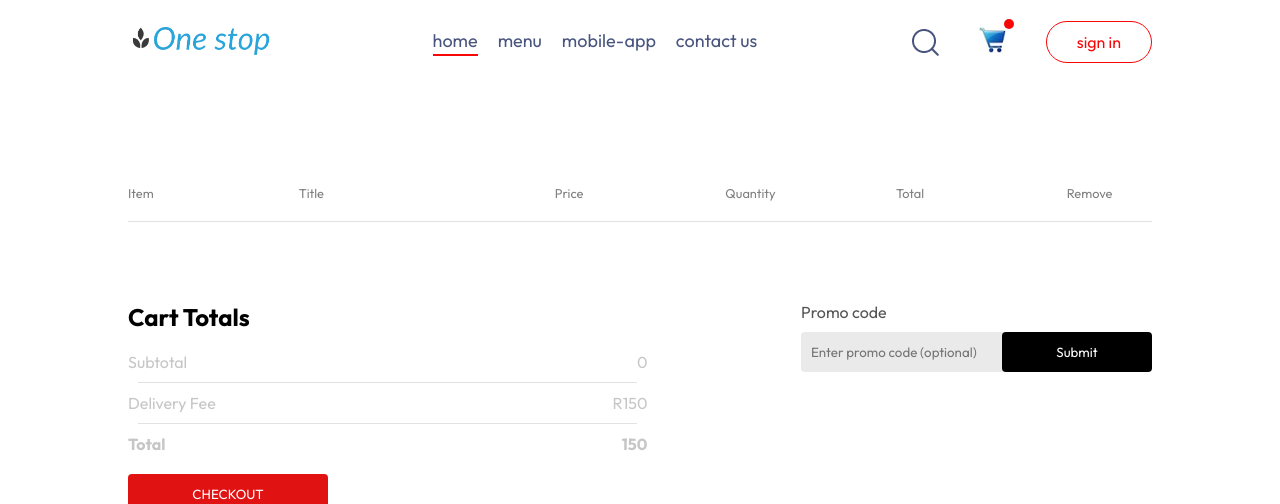
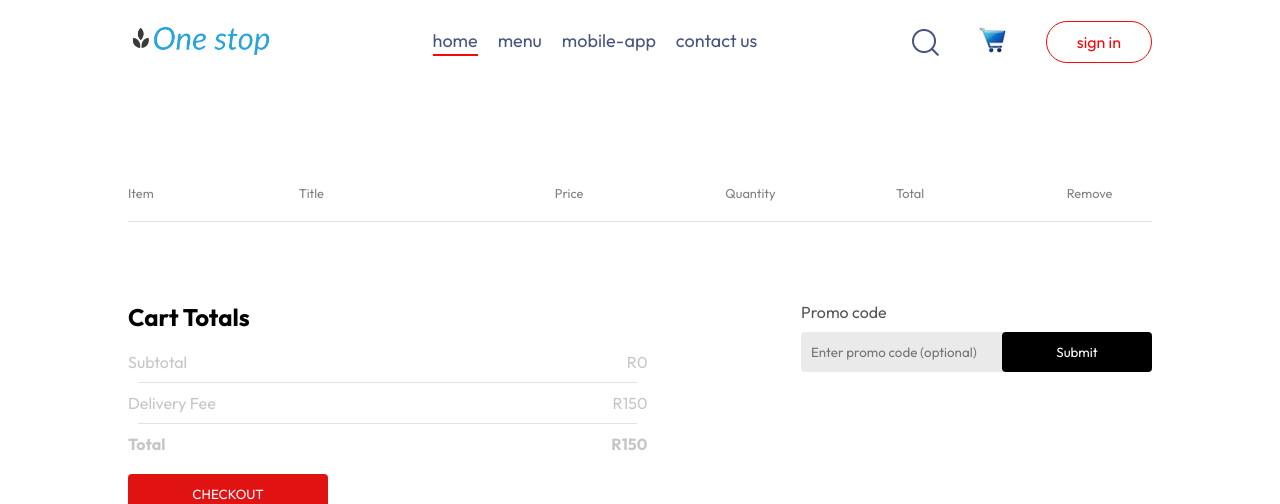
Before and after one commit to mphojames9/resume-builder-react, a React (Vite) app: page /shopping-cart/cart in a window 1280 px wide. Shown: the top 504 px of the page. Built offline with nearby package versions, Linux system fonts and the light colour scheme.

Commit message:
cart update

```diff
--- a/src/components/NavBar/NavBar.jsx
+++ b/src/components/NavBar/NavBar.jsx
@@ -2,10 +2,13 @@ import React, { useState } from 'react';
 import './NavBar.css';
 import { assets } from '../../assets/assets';
 import { Link } from 'react-router-dom';
+import { useContext } from 'react';
+import { StoreContext } from '../../context/StoreContext';
 
 const NavBar = ({setShowLogin}) => {
 
     const [menu,setMenu] = useState("home");
+    const {getTotalCartAmount} = useContext(StoreContext)
 
   return (
     <div className='navbar'>
@@ -20,7 +23,7 @@ const NavBar = ({setShowLogin}) => {
         <img src={assets.search_icon} alt="search icon" />
         <div className="navbar-search-icon">
             <Link to='./shopping-cart/cart'><img src={assets.basket_icon} alt="basket icon" /></Link>
-            <div className="dot"></div>
+            <div className={getTotalCartAmount()===0?"":"dot"}></div>
         </div>
         <button onClick={()=>setShowLogin(true)}>sign in</button>
       </div>
--- a/src/pages/Cart/Cart.jsx
+++ b/src/pages/Cart/Cart.jsx
@@ -45,7 +45,7 @@ const Cart = () => {
 
         <div className="cart-total-details">
           <p>Subtotal</p>
-          <p>{getTotalCartAmount()}</p>
+          <p>R{getTotalCartAmount()}</p>
         </div>
         <hr />
         <div className="cart-total-details">
@@ -55,7 +55,7 @@ const Cart = () => {
         <hr />
         <div className="cart-total-details">
           <b>Total</b>
-          <b>{getTotalCartAmount()+150}</b>
+          <b>R{getTotalCartAmount()+150}</b>
         </div>
       </div>
       <button>CHECKOUT</button>
```
